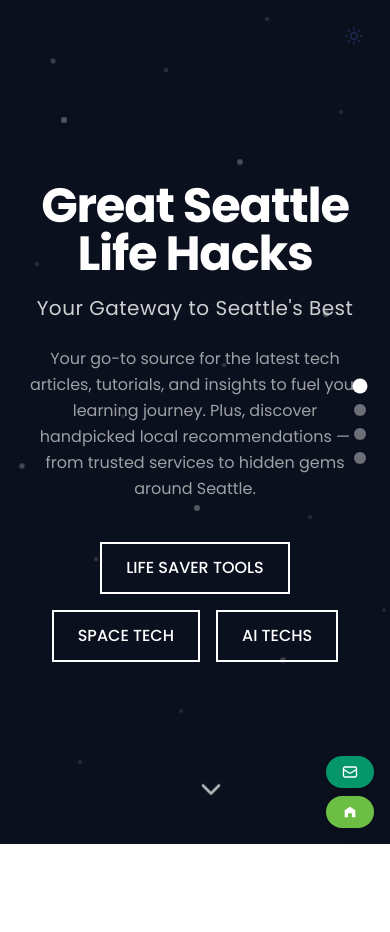
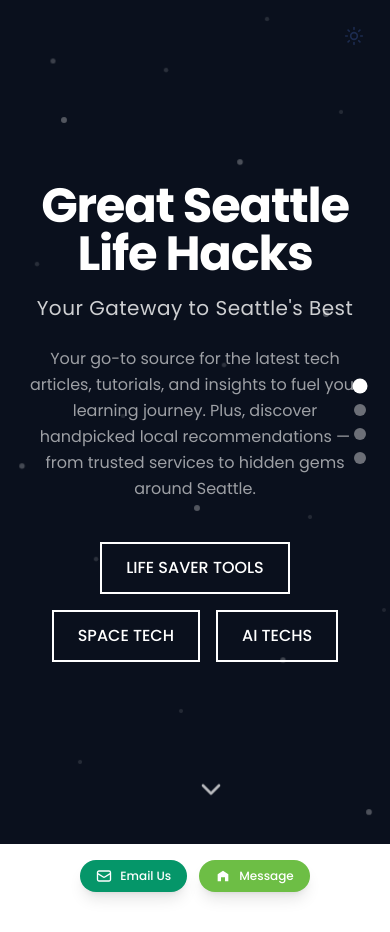
Before and after one commit to jingtingofkirkland/lifehacks, a Next.js app: page / in a window 390 px wide. Before the commit the page ends 844 px from the top, so only its background shows below. Built offline with nearby package versions, Linux system fonts and the light colour scheme.

Commit message:
Fix floating feedback buttons covering game controls on mobile; Merge Racer equation target + idle car animation (#10)

```diff
--- a/src/app/tools/math-addition/tool-content.ts
+++ b/src/app/tools/math-addition/tool-content.ts
@@ -231,6 +231,17 @@ export const MATH_TOOL_CSS = `
     @keyframes boost {
       25% { transform: translateY(-48%) translateX(-10px) rotate(-1deg); }
       60% { transform: translateY(-48%) translateX(12px) rotate(1deg); }
+    }
+    /* Idle "driving" feel: the racer bobs while the lane dashes scroll by. */
+    .math-tool .racer-wrap img{ animation: idleBob 1.8s ease-in-out infinite; }
+    @keyframes idleBob{
+      0%, 100%{ transform: rotate(-1deg) translateY(0); }
+      50%{ transform: rotate(-1deg) translateY(-5px); }
+    }
+    .math-tool .track::before, .math-tool .track::after{ animation: dashScroll 1.1s linear infinite; }
+    @keyframes dashScroll{
+      from{ background-position-x: 0; }
+      to{ background-position-x: -48px; }
     }
     .math-tool .speed-line{
       position: absolute;
@@ -588,7 +599,7 @@ export const MATH_TOOL_HTML = `
           <span class="operator">+</span>
           <div class="slot empty" id="slotB" aria-label="Second number not selected"></div>
           <span class="operator">=</span>
-          <div class="slot sum-slot" id="sumSlot">?</div>
+          <div class="slot sum-slot" id="sumSlot" aria-label="Target sum">?</div>
         </div>
 
         <div class="cars" id="cars" aria-label="Choose two number cars"></div>
@@ -832,7 +843,13 @@ export const MATH_TOOL_JS = `
         var b = state.selected.length > 1 ? state.values[state.selected[1]] : null;
         setSlot(els.slotA, a, 'First');
         setSlot(els.slotB, b, 'Second');
-        els.sum.textContent = a !== null && b !== null ? a + b : '?';
+        if (a !== null && b !== null) {
+          els.sum.textContent = a + b;
+          els.sum.setAttribute('aria-label', 'Your sum ' + (a + b));
+        } else {
+          els.sum.textContent = state.target;
+          els.sum.setAttribute('aria-label', 'Target sum ' + state.target);
+        }
       }
 
       function setSlot(el, value, label) {
--- a/src/components/FeedbackButton.tsx
+++ b/src/components/FeedbackButton.tsx
@@ -2,37 +2,68 @@
 
 import { getStoredUtm } from '@/lib/utm';
 
-export function FeedbackButton() {
+const EMAIL_HREF =
+  'mailto:austinhao2018@gmail.com?subject=Feedback%20for%20Great%20Seattle%20Life%20Hacks';
+const NEXTDOOR_HREF = 'https://nextdoor.com/profile/01NtDbxtQJw45GwN4';
+
+function trackReachout(channel: 'email' | 'nextdoor') {
+  if (
+    typeof window !== 'undefined' &&
+    typeof (window as any).fbq === 'function'
+  ) {
+    (window as any).fbq('trackCustom', 'Reachout', {
+      channel,
+      ...getStoredUtm(),
+    });
+  }
+}
+
+function FeedbackPills({ showLabels = false }: { showLabels?: boolean }) {
+  const labelClass = showLabels ? 'inline' : 'hidden sm:inline';
   return (
-    <div className="fixed bottom-4 right-4 z-50 print:hidden flex flex-col gap-2 items-end">
+    <>
       <a
-        href="mailto:austinhao2018@gmail.com?subject=Feedback%20for%20Great%20Seattle%20Life%20Hacks"
-        onClick={() => {
-          if (typeof window !== 'undefined' && typeof (window as any).fbq === 'function') {
-            (window as any).fbq('trackCustom', 'Reachout', { channel: 'email', ...getStoredUtm() });
-          }
-        }}
+        href={EMAIL_HREF}
+        onClick={() => trackReachout('email')}
         className="flex items-center gap-2 px-4 py-2 rounded-full bg-emerald-600 hover:bg-emerald-700 text-white text-xs font-medium shadow-lg hover:shadow-xl transition-all duration-300 hover:-translate-y-0.5"
         title="Email us your feedback or ideas!"
       >
         <svg className="w-4 h-4" fill="none" stroke="currentColor" strokeWidth="2" viewBox="0 0 24 24"><path strokeLinecap="round" strokeLinejoin="round" d="M21.75 6.75v10.5a2.25 2.25 0 01-2.25 2.25h-15a2.25 2.25 0 01-2.25-2.25V6.75m19.5 0A2.25 2.25 0 0019.5 4.5h-15a2.25 2.25 0 00-2.25 2.25m19.5 0v.243a2.25 2.25 0 01-1.07 1.916l-7.5 4.615a2.25 2.25 0 01-2.36 0L3.32 8.91a2.25 2.25 0 01-1.07-1.916V6.75" /></svg>
-        <span className="hidden sm:inline">Email Us</span>
+        <span className={labelClass}>Email Us</span>
       </a>
       <a
-        href="https://nextdoor.com/profile/01NtDbxtQJw45GwN4"
+        href={NEXTDOOR_HREF}
         target="_blank"
         rel="noopener noreferrer"
-        onClick={() => {
-          if (typeof window !== 'undefined' && typeof (window as any).fbq === 'function') {
-            (window as any).fbq('trackCustom', 'Reachout', { channel: 'nextdoor', ...getStoredUtm() });
-          }
-        }}
+        onClick={() => trackReachout('nextdoor')}
         className="flex items-center gap-2 px-4 py-2 rounded-full bg-[#6dbe45] hover:bg-[#55a032] text-white text-xs font-medium shadow-lg hover:shadow-xl transition-all duration-300 hover:-translate-y-0.5"
         title="Have feedback or ideas? Message us on Nextdoor!"
       >
-        <svg className="w-4 h-4" fill="currentColor" viewBox="0 0 24 24"><path d="M4 20V9.5L12 4l8 5.5V20h-5v-6h-6v6H4z"/></svg>
-        <span className="hidden sm:inline">Message</span>
+        <svg className="w-4 h-4" fill="currentColor" viewBox="0 0 24 24"><path d="M4 20V9.5L12 4l8 5.5V20h-5v-6h-6v6H4z" /></svg>
+        <span className={labelClass}>Message</span>
       </a>
-    </div>
+    </>
   );
 }
+
+export function FeedbackButton() {
+  return (
+    <>
+      {/* sm and up: floating pills, unchanged behavior */}
+      <div
+        data-testid="feedback-desktop"
+        className="fixed bottom-4 right-4 z-50 print:hidden hidden sm:flex flex-col gap-2 items-end"
+      >
+        <FeedbackPills />
+      </div>
+      {/* Mobile: rendered in normal page flow after the page content, so the
+          buttons can never cover game controls or cards on small screens. */}
+      <div
+        data-testid="feedback-mobile"
+        className="print:hidden sm:hidden flex justify-center gap-3 px-4 pt-4 pb-10"
+      >
+        <FeedbackPills showLabels />
+      </div>
+    </>
+  );
+}
```
Also changed, not shown: 2 other files (tests, documents, lock files or other folders).
